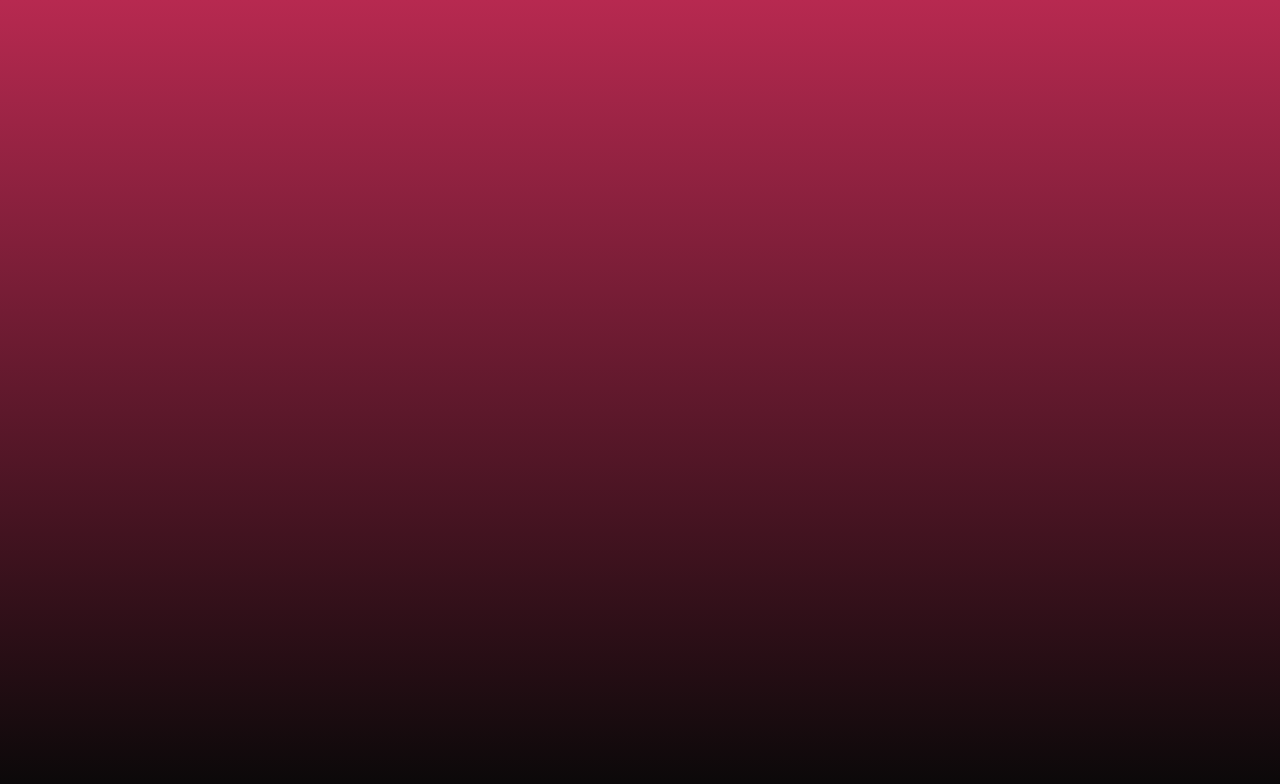
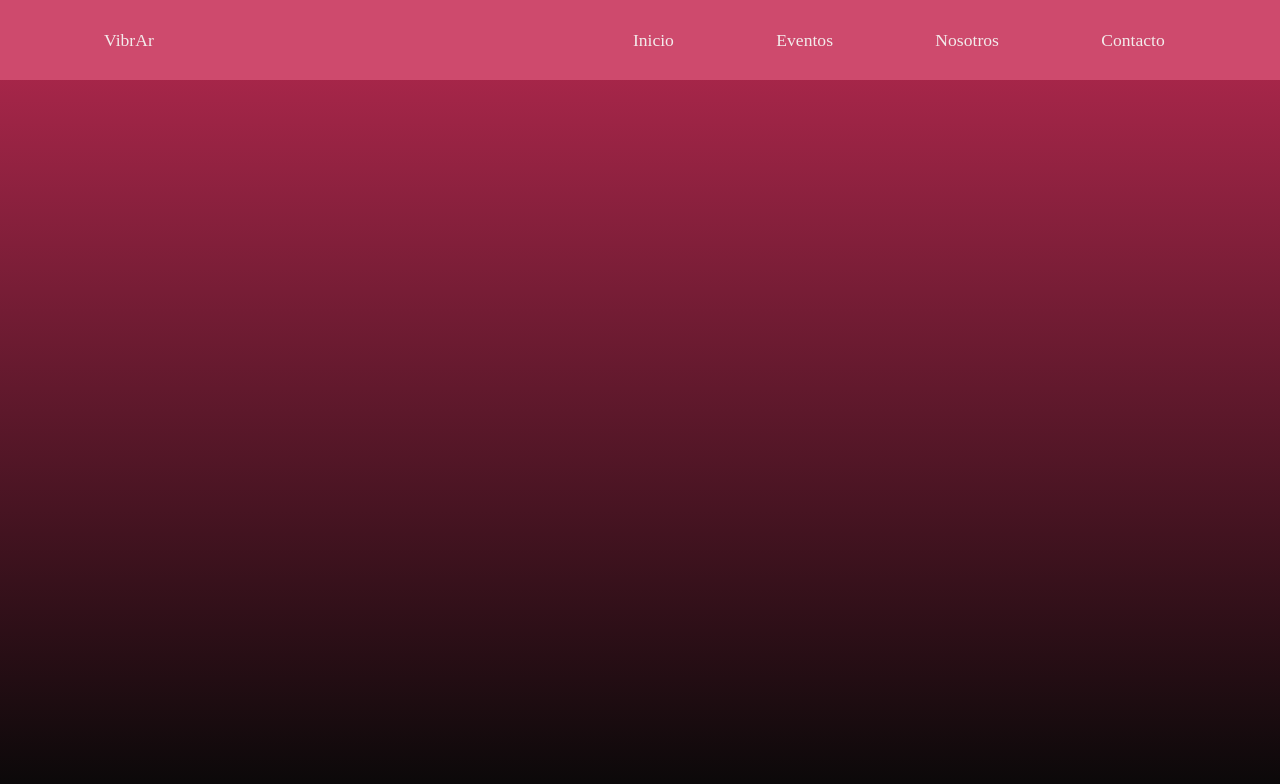
Before and after one commit to KateClysm/VibrAr, a plain HTML site: page index.html in a window 1280 px wide. Drawn offline with Linux system fonts and the light colour scheme.

Commit message:
Barra de navegación. -Maria Monchot

```diff
--- a/general.css
+++ b/general.css
@@ -1,7 +1,7 @@
 /*VARIABLES DE USO GENERAL. modo de uso: var(--rosaClaro). Van a poder acceder a estas variables desde el css particular, asi que no las tienen que volver a declarar.*/
 :root{
     --rosaFuerte: #B72950;
-    --rosaMedio: #CE5274;
+    --rosaMedio: #ce4a6d;
     --rosaClaro: #fc6f94;
     --turqueza: #2B879E;
     --celeste: #3BC1E2;
@@ -60,3 +60,39 @@ html, body{height: 100%;}
 
 /*TEXTO CENTRADO*/
 .centrarTexto{text-align: center;}
+
+
+.nav{
+    display: flex;
+    align-items: center;
+    justify-content: space-between;
+    width: 100vw;
+    height: 10vh;
+    color: var(--casiBlanco);
+    background-color: var(--rosaMedio);
+}
+
+.nav-items{
+    display: flex;
+    justify-content: space-between;
+    padding-right: 4em;
+}
+
+.nav-item{
+    margin: 0px 2.5rem;
+    font-size: 1.1rem;
+    padding: 0.2rem 0.7rem;
+}
+
+.logo{
+    margin-left: 6rem;
+    padding: 0rem 0.5rem;
+    font-size: 1.1rem;
+}
+
+.nav-item:hover{
+    cursor: pointer;
+    border-bottom: 1px solid var(--celeste);
+}
+
+.pantalla{margin-top: 1rem;}
--- a/index.html
+++ b/index.html
@@ -14,14 +14,27 @@
 </head>
 <body class="gradiente">
 
-     <!--Este es el container que centra a nuestro contenido y que aplica el gradiente-->
-    <div class="centradoAbsoluto">
+    <!--Barra de navegación-->
+    <div class="nav">
+        <div class="logo">
+            VibrAr
+        </div>
+        <div class="nav-items centradoAbsoluto">
+            <div class="nav-item">Inicio</div>
+            <div class="nav-item">Eventos</div>
+            <div class="nav-item">Nosotros</div>
+            <div class="nav-item">Contacto</div>
+        </div>
+    </div>
 
-        <div class="containerContenido">
-            <!--Este es el container donde deben trabajar-->
-        </div>
+    <!--Este contenedor centra y separa la pantalla del nav-->
+    <div class="centradoAbsoluto pantalla">
 
+        <!--Este es el container donde deben trabajar-->
+        <div class="containerContenido"></div>
     </div>
+
+
 
 </body>
 </html>
```
